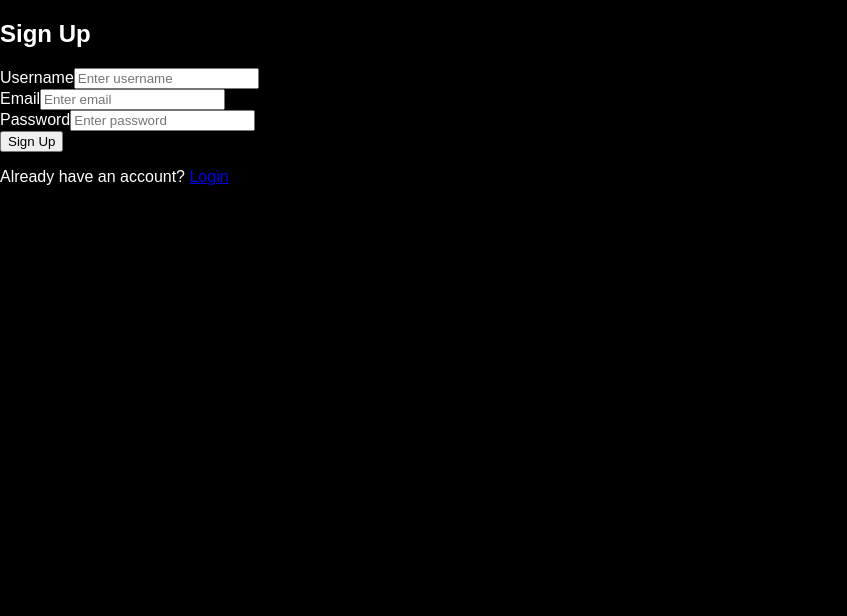
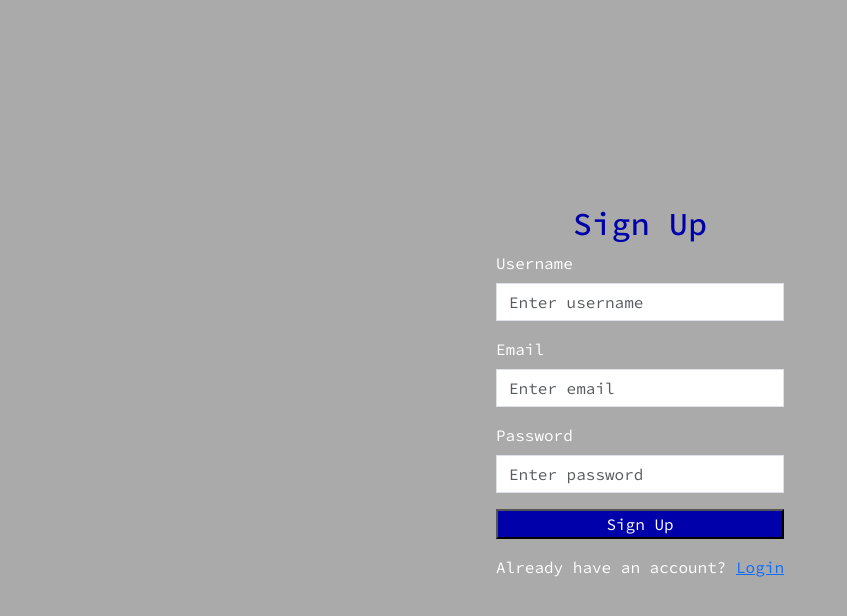
Before and after one commit to pinacotheque/ConnectingTheDots, a React (Create React App) app in the folder frontend/: page /register in a window 1280 px wide. Shown: the top 616 px of the page, without its empty margins (0-847 px from the left). Built offline with nearby package versions, Linux system fonts and the light colour scheme.

Commit message:
fe: sign in and register pages and styles added

```diff
--- a/frontend/public/index.html
+++ b/frontend/public/index.html
@@ -2,19 +2,23 @@
 <html lang="en">
   <head>
     <meta charset="utf-8" />
-    <link rel="icon" href="%PUBLIC_URL%/favicon.ico" />
     <meta name="viewport" content="width=device-width, initial-scale=1" />
     <meta name="theme-color" content="#000000" />
     <meta
       name="description"
       content="Web site created using create-react-app"
     />
-    <link rel="apple-touch-icon" href="%PUBLIC_URL%/logo192.png" />
     <!--
       manifest.json provides metadata used when your web app is installed on a
       user's mobile device or desktop. See https://developers.google.com/web/fundamentals/web-app-manifest/
     -->
-    <link rel="manifest" href="%PUBLIC_URL%/manifest.json" />
+    <!-- <link rel="manifest" href="%PUBLIC_URL%/manifest.json" /> -->
+    <link rel="preconnect" href="https://fonts.googleapis.com" />
+    <link rel="preconnect" href="https://fonts.gstatic.com" crossorigin />
+    <link
+      href="https://fonts.googleapis.com/css2?family=Fira+Code:wght@300..700&family=Source+Code+Pro:ital,wght@0,200..900;1,200..900&display=swap"
+      rel="stylesheet"
+    />
     <!--
       Notice the use of %PUBLIC_URL% in the tags above.
       It will be replaced with the URL of the `public` folder during the build.
--- a/frontend/src/App.css
+++ b/frontend/src/App.css
@@ -1,38 +1,3 @@
 .App {
   text-align: center;
 }
-
-.App-logo {
-  height: 40vmin;
-  pointer-events: none;
-}
-
-@media (prefers-reduced-motion: no-preference) {
-  .App-logo {
-    animation: App-logo-spin infinite 20s linear;
-  }
-}
-
-.App-header {
-  background-color: #282c34;
-  min-height: 100vh;
-  display: flex;
-  flex-direction: column;
-  align-items: center;
-  justify-content: center;
-  font-size: calc(10px + 2vmin);
-  color: white;
-}
-
-.App-link {
-  color: #61dafb;
-}
-
-@keyframes App-logo-spin {
-  from {
-    transform: rotate(0deg);
-  }
-  to {
-    transform: rotate(360deg);
-  }
-}
--- a/frontend/src/App.jsx
+++ b/frontend/src/App.jsx
@@ -1,4 +1,5 @@
 import "./App.css";
+import "bootstrap/dist/css/bootstrap.min.css";
 
 import { BrowserRouter as Router, Routes, Route } from "react-router";
 import Login from "./pages/Login";
--- a/frontend/src/index.css
+++ b/frontend/src/index.css
@@ -20,4 +20,17 @@ body,
 #app,
 #app > div {
   height: 100%;
+  font-family: "Source Code Pro", monospace;
+  font-optical-sizing: auto;
+  font-weight: 400;
+  font-style: normal;
+  background-color: #aaaaaa;
 }
+
+h1,
+h2,
+h3,
+h4,
+h5 {
+  color: #0000aa;
+}
--- a/frontend/src/pages/Login.jsx
+++ b/frontend/src/pages/Login.jsx
@@ -1,9 +1,9 @@
 import { useState } from "react";
-import { Container, Form, Button } from "react-bootstrap";
+import { Container, Form } from "react-bootstrap";
 import "../styles/auth.css";
 
 export default function Login() {
-  const [username, setUsername] = useState("");
+  const [form, setForm] = useState({ username: "", password: "" });
 
   const handleSubmit = async (e) => {
     e.preventDefault();
@@ -24,13 +24,22 @@ export default function Login() {
             <Form.Control
               type="text"
               placeholder="Enter username"
-              value={username}
-              onChange={(e) => setUsername(e.target.value)}
+              value={form.username}
+              onChange={(e) => setForm({ ...form, username: e.target.value })}
             />
           </Form.Group>
-          <Button variant="primary" type="submit" className="w-100">
+          <Form.Group className="mb-3">
+            <Form.Label>Password</Form.Label>
+            <Form.Control
+              type="password"
+              placeholder="Enter password"
+              value={form.password}
+              onChange={(e) => setForm({ ...form, password: e.target.value })}
+            />
+          </Form.Group>
+          <button variant="primary" type="submit">
             Login
-          </Button>
+          </button>
         </Form>
         <p className="text-center mt-3">
           Don't have an account? <a href="/register">Sign Up</a>
--- a/frontend/src/pages/Register.jsx
+++ b/frontend/src/pages/Register.jsx
@@ -1,5 +1,5 @@
 import { useState } from "react";
-import { Container, Form, Button } from "react-bootstrap";
+import { Container, Form } from "react-bootstrap";
 
 export default function Register() {
   const [form, setForm] = useState({ username: "", email: "", password: "" });
@@ -15,7 +15,7 @@ export default function Register() {
   };
 
   return (
-    <Container className="d-flex text-align-center justify-content-center vh-100">
+    <Container className="d-flex justify-content-center align-items-center vh-100">
       <div className="main-form">
         <h2 className="text-center">Sign Up</h2>
         <Form onSubmit={handleSubmit}>
@@ -42,13 +42,11 @@ export default function Register() {
             <Form.Control
               type="password"
               placeholder="Enter password"
-              value={form.email}
+              value={form.password}
               onChange={(e) => setForm({ ...form, password: e.target.value })}
             />
           </Form.Group>
-          <Button variant="success" type="submit" className="w-100">
-            Sign Up
-          </Button>
+          <button type="submit">Sign Up</button>
         </Form>
         <p className="text-center mt-3">
           Already have an account? <a href="/login">Login</a>
--- a/frontend/src/styles/auth.css
+++ b/frontend/src/styles/auth.css
@@ -1,5 +1,37 @@
 body {
-  background-color: black;
   color: white;
   font-family: Arial, sans-serif;
 }
+
+.main-form {
+  justify-content: center; /* Center horizontally */
+  align-items: center;
+}
+
+.main-form input {
+  border-radius: 0;
+}
+
+h1,
+h2,
+h3,
+h4,
+h5 {
+  color: #0000aa;
+}
+
+button {
+  background-color: #0000aa;
+  color: white;
+}
+
+.container {
+  display: flex;
+  justify-content: center;
+  align-items: center;
+  height: 100vh;
+}
+
+button {
+  width: 100%;
+}
```
